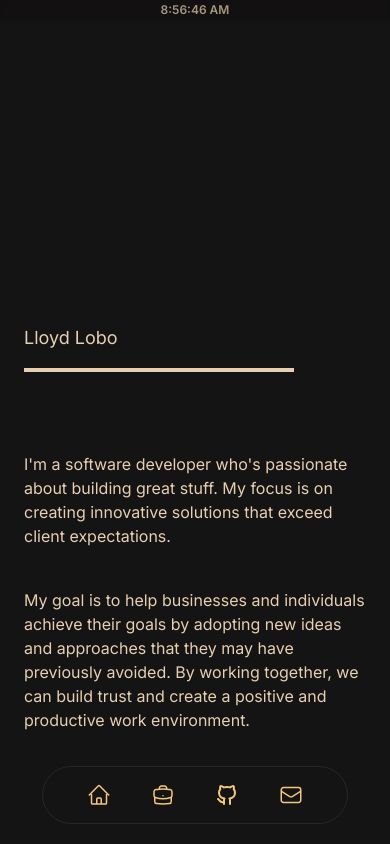
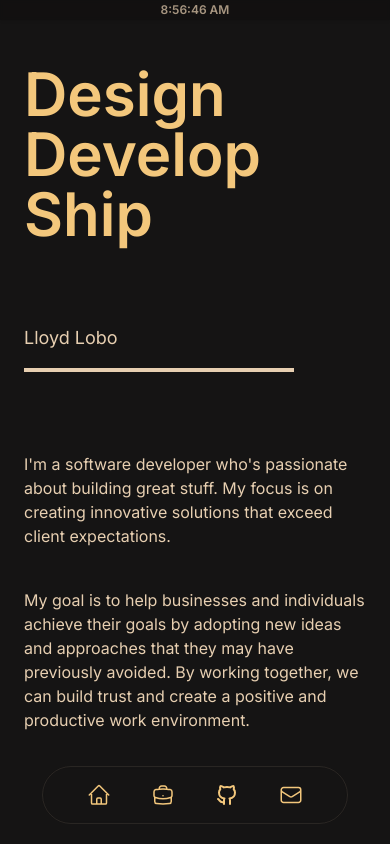
Before and after one commit to lloydlobo/lloydlobo.com, a Next.js app: page /work in a window 390 px wide. Built offline with nearby package versions, Linux system fonts and the light colour scheme.

Commit message:
feat: use fallback h1 for work page
- transaparent text clipping with a gradient background
  is not working on my phone.

```diff
--- a/pages/work.tsx
+++ b/pages/work.tsx
@@ -17,7 +17,16 @@ export default function WorkPage() {
           <Section>
             <article className="">
               <div className="bg-on-primary">
-                <h1 className="grid text-6xl lg:text-7xl font-semibold lg:font-bold text-transparent bg-clip-text bg-gradient-to-b bg-primary from-on-primary/80">
+                <h1 className="grid md:hidden text-6xl lg:text-7xl font-semibold lg:font-bold text-primary ">
+                  <span className="relative">
+                    Design
+                    <br />
+                    Develop
+                    <br />
+                    Ship
+                  </span>
+                </h1>
+                <h1 className="hidden md:grid text-6xl lg:text-7xl font-semibold lg:font-bold text-transparent bg-clip-text bg-gradient-to-b bg-primary from-on-primary/70">
                   <span className="relative">
                     Design
                     <br />
```
